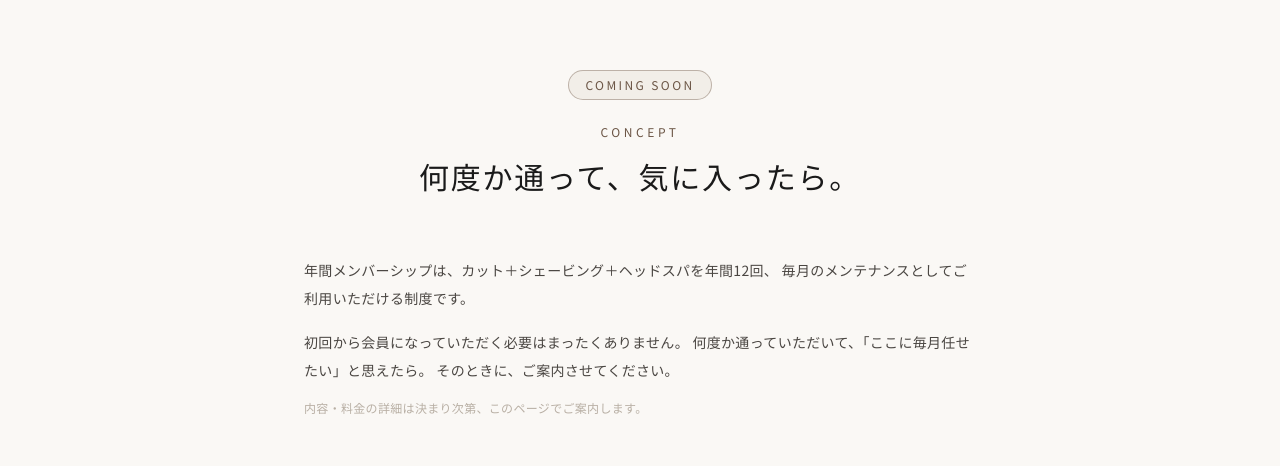
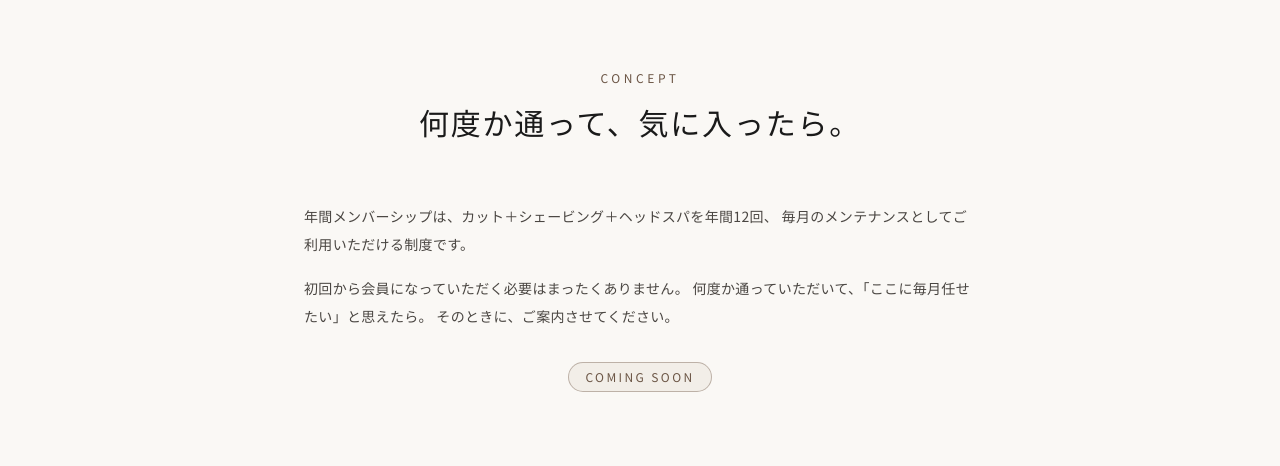
Before and after one commit to umbrella1127-art/mens-grooming-spa-umbrella, a Next.js app: page /membership in a window 1280 px wide. Shown: the part 472-938 px from the top of the page. Built offline with nearby package versions, Linux system fonts and the light colour scheme; no server answers; the database is empty.

Commit message:
MEMBERSHIPページのCOMING SOONバッジの位置を調整、不要な注記を削除
Co-Authored-By: Claude Fable 5 <noreply@anthropic.com>

```diff
--- a/app/(public)/membership/page.tsx
+++ b/app/(public)/membership/page.tsx
@@ -32,11 +32,6 @@ export default async function MembershipPage() {
 
       <section className="py-16 md:py-24">
         <Container>
-          <div className="mb-6 flex justify-center">
-            <span className="inline-flex items-center gap-2 rounded-full border border-brown/40 bg-paper-dark px-4 py-1.5 text-xs tracking-[0.2em] text-brown">
-              COMING SOON
-            </span>
-          </div>
           <SectionHeading en="Concept">
             何度か通って、気に入ったら。
           </SectionHeading>
@@ -51,9 +46,11 @@ export default async function MembershipPage() {
                 何度か通っていただいて、「ここに毎月任せたい」と思えたら。
                 そのときに、ご案内させてください。
               </p>
-              <p className="text-xs text-greige">
-                内容・料金の詳細は決まり次第、このページでご案内します。
-              </p>
+            </div>
+            <div className="mt-8 flex justify-center">
+              <span className="inline-flex items-center gap-2 rounded-full border border-brown/40 bg-paper-dark px-4 py-1.5 text-xs tracking-[0.2em] text-brown">
+                COMING SOON
+              </span>
             </div>
           </FadeIn>
         </Container>
```
